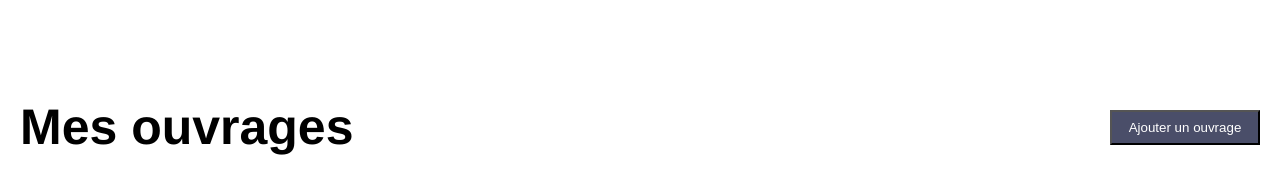
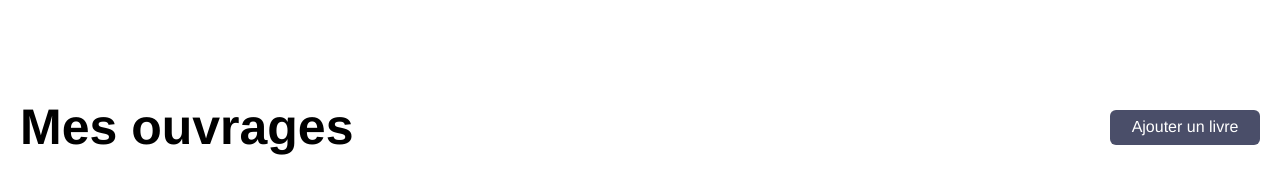
Before and after one commit to fatemzh/Share-With-Me, a PHP site: page /src/profile.php in a window 1280 px wide. Shown: the part 502-678 px from the top of the page. Run offline with PHP 8.4, Linux system fonts and the light colour scheme; data that the repository does not hold is empty.

Commit message:
add book button profile page

```diff
--- a/src/css/styles.css
+++ b/src/css/styles.css
@@ -685,12 +685,27 @@ a.home-catalog-card{
   font-size: 50px;
 }
 
-#profile-tab-header button{
+#profile-add-book-button{
+  background-color: #4A4E69;
+  display: flex;
+  justify-content: center;
+  align-items: center;
   height: 35px;
   width: 150px;
-  background-color: #4A4E69;
   color: white;
+  border-radius: 6px;
 }
+
+#profile-add-book-button:hover{
+  background-color: #7c83ab;
+}
+
+#profile-add-book-button a{
+  color: white;
+  text-decoration: none;
+}
+
+
 
 table {
   width: 100%;
@@ -703,6 +718,8 @@ td {
     padding: 10px;
     border: #ddd solid 1px;
 }
+
+
 
 /******************* ADD BOOK *******************/
 
--- a/src/profile.php
+++ b/src/profile.php
@@ -68,7 +68,9 @@
         <div id="profile-booksTab">
             <div id="profile-tab-header">
                 <h2>Mes ouvrages</h2>
-                <button>Ajouter un ouvrage</button>
+                <div id="profile-add-book-button">
+                    <a href="./addBook.php">Ajouter un livre</a>
+                </div>
             </div>
             <table id="profile-booksTable">
                 <thead>
```
